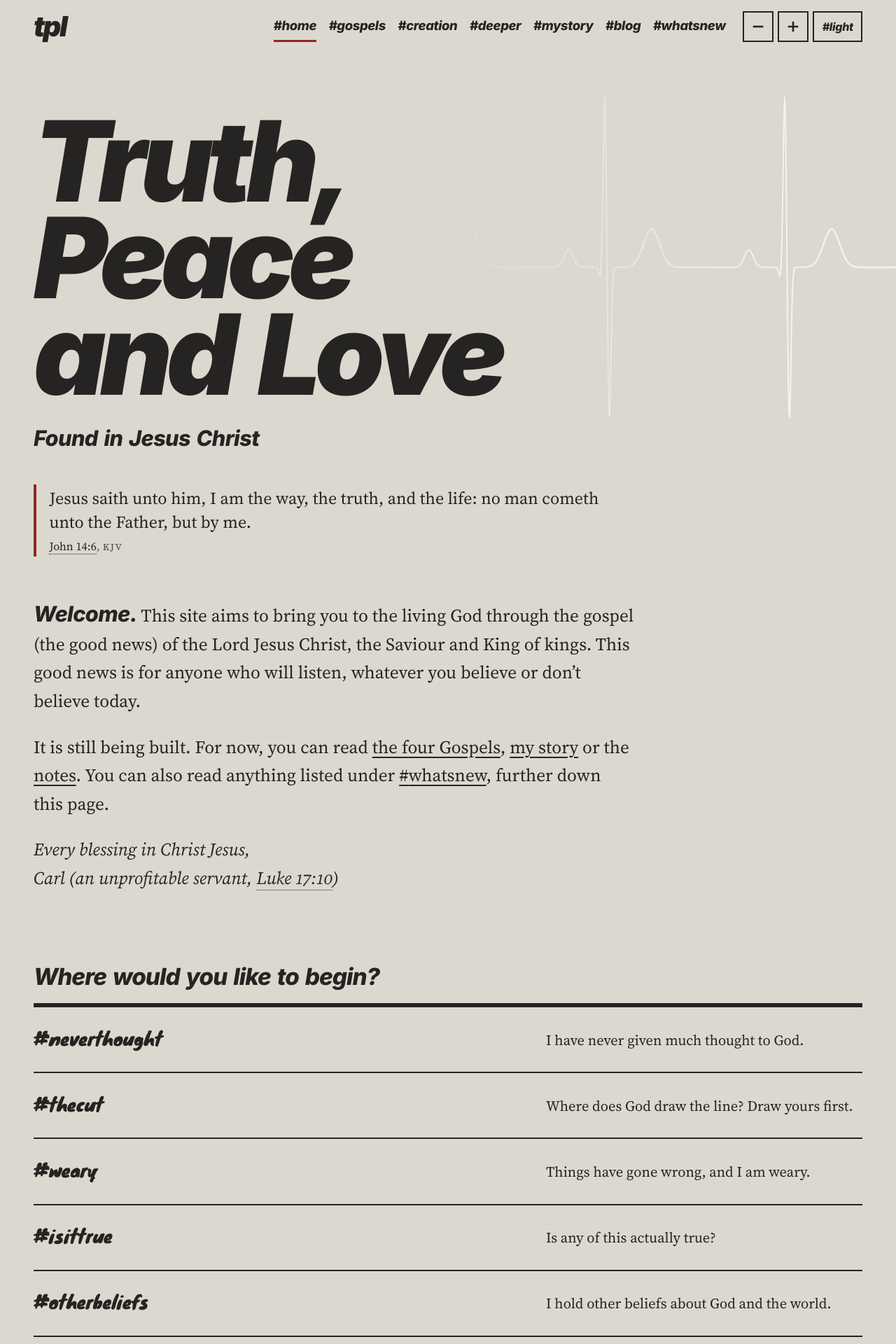
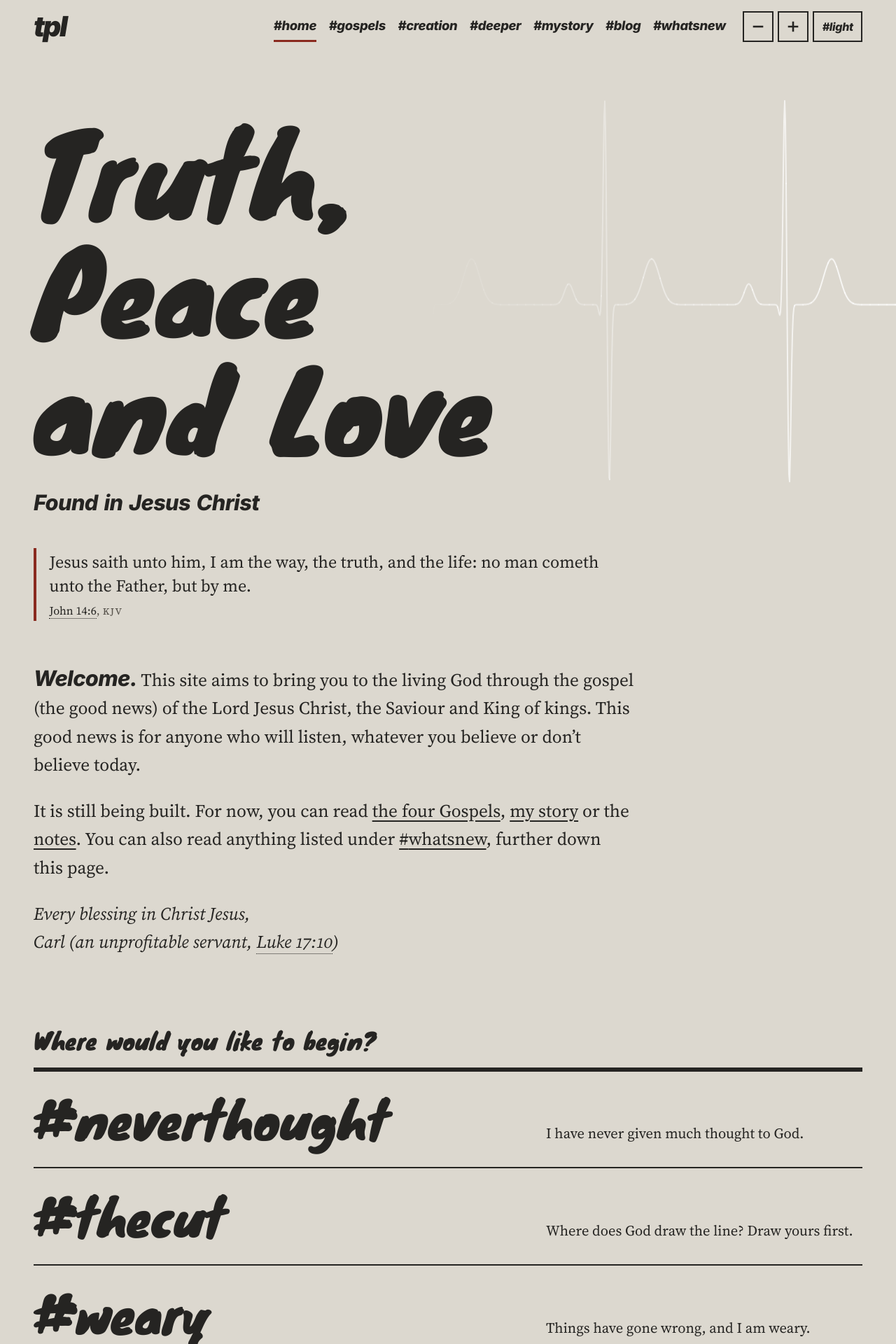
Before and after one commit to ForestWalkUK/truthpeaceandlove, a Jekyll site: the page built from index.md, in a window 1280 px wide. Shown: the top 1920 px of the page at 70% size. Built offline with Jekyll 4.4.1, drawn with Linux system fonts in a browser that asks for light colours; some of the changed text lies outside the part shown.

Commit message:
Knewave on all headings 24px and over; restore heading sizes (v6.8)
Fix and feature: every heading that can be 24px or more, including the home title, now uses Knewave (400, normal, font-synthesis none, letter-spacing 0). Restored the pre-v6.7 sizes for .tag-title, .list-tag and .door-tag, which v6.7 had shrunk. No override was found; v6.7 headings were already Knewave live, so the earlier report was most likely a cached stylesheet. Any heading that could fall under 24px is floored with max(24px, ...). Accordion chapter headings, Scripture and LORD small caps unchanged. Version bump and CHANGELOG entry.

Co-Authored-By: Claude Sonnet 5.5 <noreply@anthropic.com>

```diff
--- a/_config.yml
+++ b/_config.yml
@@ -3,7 +3,7 @@ lang: en-GB
 url: "https://truthpeace.love"
 baseurl: ""
 markdown: kramdown
-site_version: "6.7"
+site_version: "6.8"
 strapline: Found in Jesus Christ
 exclude:
   - README.md
--- a/assets/css/style.css
+++ b/assets/css/style.css
@@ -119,9 +119,9 @@ body{overflow-x:clip}
 .whatsnew-h{margin:0 0 .75rem;font-weight:900;font-size:clamp(1.9rem,4.4vw,3.4rem);line-height:1;letter-spacing:-.045em}
 .whatsnew .list-big{border-top-width:2px}
 .whatsnew .list-big li:last-child{border-bottom-width:2px}
-.whatsnew .list-title{font-size:clamp(1.25rem,2.4vw,1.8rem)}
+.whatsnew .list-title{font-size:max(24px,clamp(1.25rem,2.4vw,1.8rem))}
 .doors-block{margin-top:clamp(3.5rem,8vw,6.5rem)}
-.doors-h{margin:0 0 1.25rem;font-weight:800;font-size:clamp(1.4rem,2.6vw,2.2rem);letter-spacing:-.03em;line-height:1.1}
+.doors-h{margin:0 0 1.25rem;font-weight:800;font-size:max(24px,clamp(1.4rem,2.6vw,2.2rem));letter-spacing:-.03em;line-height:1.1}
 .doors,.list-big{list-style:none;margin:0;padding:0;border-top:6px solid var(--ink)}
 .doors li,.list-big li{border-bottom:2px solid var(--ink)}
 .doors li:last-child,.list-big li:last-child{border-bottom-width:6px}
@@ -136,10 +136,10 @@ body{overflow-x:clip}
 /* Lists of pages in a section, and the blog */
 .list-tag{flex:1 1 26rem;min-width:0;font-weight:900;font-size:clamp(1.9rem,4.4vw,3.4rem);line-height:1;letter-spacing:-.045em;overflow-wrap:anywhere}
 .list-tag.long{font-size:clamp(1.6rem,3.6vw,2.8rem)}
-.list-title{flex:1 1 100%;font-weight:900;font-size:clamp(1.45rem,3vw,2.3rem);line-height:1.05;letter-spacing:-.035em}
+.list-title{flex:1 1 100%;font-weight:900;font-size:max(24px,clamp(1.45rem,3vw,2.3rem));line-height:1.05;letter-spacing:-.035em}
 .prose .list-big{margin:1.5rem 0}
 .more{margin-top:clamp(3.5rem,7vw,6rem)}
-.more-h{margin:0 0 .75rem;font-weight:800;font-size:clamp(1.2rem,2vw,1.6rem);letter-spacing:-.02em;color:var(--ink)}
+.more-h{margin:0 0 .75rem;font-weight:800;font-size:max(24px,clamp(1.2rem,2vw,1.6rem));letter-spacing:-.02em;color:var(--ink)}
 .more-h a{color:var(--ink);text-decoration:none}
 .more-h a:hover{text-decoration:underline}
 .empty{max-width:34em;margin-top:2rem}
@@ -206,16 +206,18 @@ sup{line-height:0}
   .tag-title.long{font-size:clamp(1.76rem,6.4vw,5.76rem)}
   .door-tag{font-size:clamp(1.76rem,5.6vw,4.8rem)}
   .list-tag,.whatsnew-h{font-size:clamp(1.52rem,3.52vw,2.72rem)}
-  .list-tag.long{font-size:clamp(1.28rem,2.88vw,2.24rem)}
-  .hash-heads h2{font-size:clamp(1.4rem,3.04vw,2.4rem)}
+  .list-tag.long{font-size:max(24px,clamp(1.28rem,2.88vw,2.24rem))}
+  .hash-heads h2{font-size:max(24px,clamp(1.4rem,3.04vw,2.4rem))}
 }
 
-/* Knewave display headings (v6.7). Knewave has one style only (Regular 400), so weight, style and
-   synthesis are forced off. Never below 24px. Placed after the desktop block so it wins there. */
-.tag-title,.tag-title.long,.list-tag,.list-tag.long,.door-tag{
-  font-family:var(--font-display);font-weight:400;font-style:normal;letter-spacing:0;font-synthesis:none;line-height:1.05;word-spacing:0}
-.tag-title,.tag-title.long,.list-tag,.list-tag.long{font-size:clamp(34px,5vw,52px)}
-.door-tag{font-size:26px}
+/* Knewave display headings (v6.8): every heading that can be 24px or more. Knewave has one style only
+   (Regular 400), so weight, style and synthesis are forced off, and the Inter letter-spacing is reset.
+   Accordion headings (details > summary), prose h3, the wordmark and small text are not included.
+   Anything that could fall under 24px is floored with max(24px, ...) in its own size rule above. */
+h1,:not(summary)>h2,.hero-title,.tag-title,.tag-title.long,.door-tag,.list-tag,.list-tag.long,.list-title,.doors-h,.whatsnew-h,.more-h,.book-list a{
+  font-family:var(--font-display);font-weight:400;font-style:normal;font-synthesis:none;letter-spacing:0}
+/* Knewave has descenders (g, y, p): line-height under 1 becomes 1.05 */
+h1,.hero-title,.tag-title,.tag-title.long,.door-tag,.post-head .post-title{line-height:1.05}
 .chapter-nav{display:flex;justify-content:space-between;flex-wrap:wrap;gap:0 1rem;margin:2rem 0 1rem;font-family:var(--display);font-weight:800;font-style:italic;font-size:1.05rem;font-variant-numeric:lining-nums}
 .chapter-nav.top{margin:.25rem 0 1.25rem}
 .chapter-nav a{display:inline-flex;align-items:center;min-height:44px;text-decoration:none}
```
Also changed, not shown: CHANGELOG.txt.
